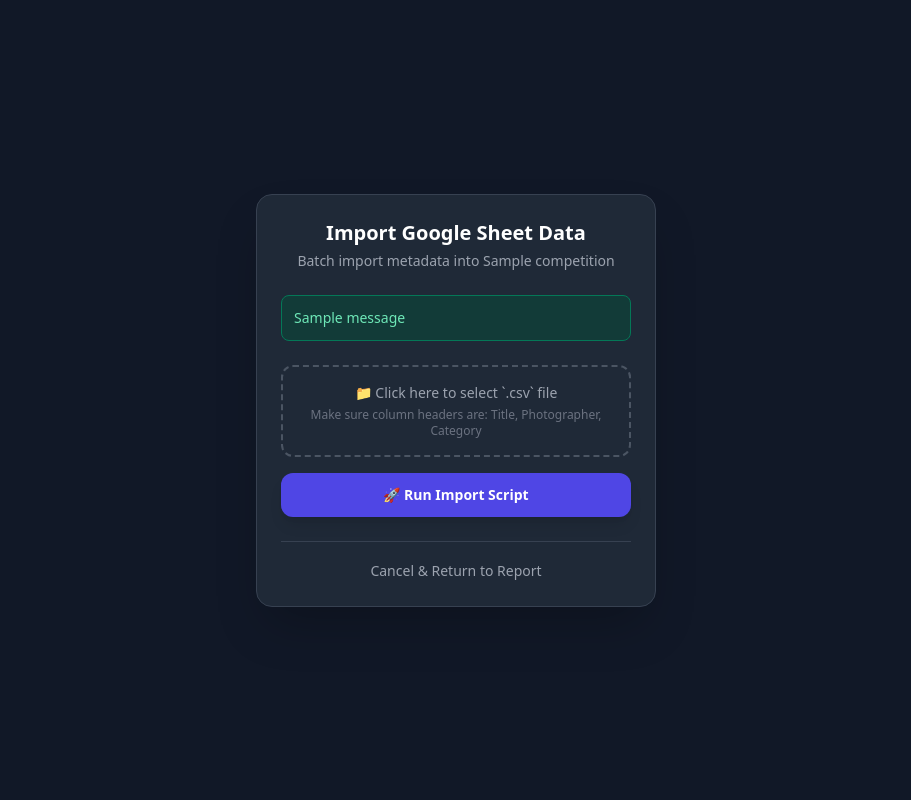
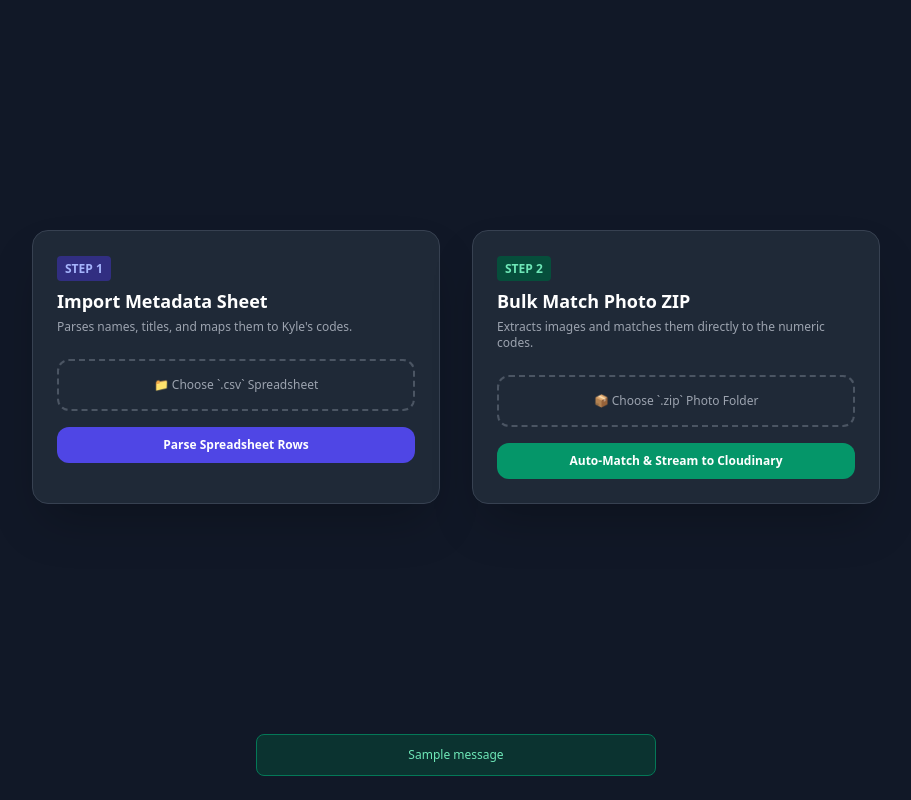
Before and after one commit to MenradHolm/simplyjudge, a Django app: template judging_app/templates/judging_app/upload_spreadsheet.html in a window 1280 px wide. Shown: the whole page, without its empty margins (184-1095 px from the left). Run offline with Django 3.2, Linux system fonts and the light colour scheme; the template is opened without the code that fills it: most values are stand-ins (such as "Sample title", 1, 10 or a date in 2020); one stand-in notice (Sample message) is shown; some libraries are stand-ins or nearby versions.

Commit message:
Add dual-card upload interface layout for spreadsheet and ZIP matching

```diff
--- a/judging_app/templates/judging_app/upload_spreadsheet.html
+++ b/judging_app/templates/judging_app/upload_spreadsheet.html
@@ -3,46 +3,62 @@
 <head>
     <meta charset="UTF-8">
     <meta name="viewport" content="width=device-width, initial-scale=1.0">
-    <title>SimplyJudge - Import Spreadsheet</title>
+    <title>SimplyJudge - Setup Dashboard</title>
     <script src="https://cdn.tailwindcss.com"></script>
 </head>
 <body class="bg-gray-900 text-gray-100 min-h-screen flex flex-col justify-between font-sans">
 
-    <main class="max-w-md mx-auto my-auto w-full p-6">
-        <div class="bg-gray-800 border border-gray-700 rounded-2xl p-6 shadow-2xl space-y-6">
+    <main class="max-w-4xl mx-auto my-auto w-full p-6 grid grid-cols-1 md:grid-cols-2 gap-8">
 
-            <div class="text-center">
-                <h1 class="text-xl font-black text-white">Import Google Sheet Data</h1>
-                <p class="text-sm text-gray-400 mt-1">Batch import metadata into {{ competition.name }}</p>
-            </div>
+        <div class="bg-gray-800 border border-gray-700 rounded-2xl p-6 shadow-2xl flex flex-col justify-between space-y-6">
+            <div>
+                <span class="text-xs font-bold px-2 py-1 bg-indigo-900 text-indigo-300 rounded">STEP 1</span>
+                <h1 class="text-lg font-black text-white mt-2">Import Metadata Sheet</h1>
+                <p class="text-xs text-gray-400 mt-1">Parses names, titles, and maps them to Kyle's codes.</p>
 
-            {% if messages %}
-                {% for message in messages %}
-                <div class="p-3 text-sm rounded-lg {% if message.tags == 'error' %}bg-red-900/50 text-red-300 border border-red-700{% else %}bg-emerald-900/50 text-emerald-300 border border-emerald-700{% endif %}">
-                    {{ message }}
-                </div>
-                {% endfor %}
-            {% endif %}
-
-            <form action="{% url 'upload_spreadsheet' competition.id %}" method="POST" enctype="multipart/form-data" class="space-y-4">
-                {% csrf_token %}
-
-                <div class="border-2 border-dashed border-gray-600 rounded-xl p-4 text-center hover:border-indigo-500 transition-colors bg-gray-850 relative">
-                    <input type="file" name="csv_file" accept=".csv" required class="absolute inset-0 w-full h-full opacity-0 cursor-pointer">
-                    <span class="text-gray-400 text-sm block">📁 Click here to select `.csv` file</span>
-                    <span class="text-xs text-gray-500 block mt-1">Make sure column headers are: Title, Photographer, Category</span>
-                </div>
-
-                <button type="submit" class="w-full py-3 bg-indigo-600 hover:bg-indigo-700 text-white rounded-xl font-bold transition-all shadow-lg text-sm">
-                    🚀 Run Import Script
-                </button>
-            </form>
-
-            <div class="border-t border-gray-700 pt-4 text-center">
-                <a href="{% url 'feedback_report' competition.id %}" class="text-sm text-gray-400 hover:text-white transition-colors">Cancel & Return to Report</a>
+                <form action="{% url 'upload_spreadsheet' competition.id %}" method="POST" enctype="multipart/form-data" class="space-y-4 mt-6">
+                    {% csrf_token %}
+                    <div class="border-2 border-dashed border-gray-600 rounded-xl p-4 text-center hover:border-indigo-500 transition-colors bg-gray-850 relative">
+                        <input type="file" name="csv_file" accept=".csv" required class="absolute inset-0 w-full h-full opacity-0 cursor-pointer">
+                        <span class="text-gray-400 text-xs block">📁 Choose `.csv` Spreadsheet</span>
+                    </div>
+                    <button type="submit" class="w-full py-2.5 bg-indigo-600 hover:bg-indigo-700 text-white rounded-xl font-bold transition-all text-xs">
+                        Parse Spreadsheet Rows
+                    </button>
+                </form>
             </div>
         </div>
+
+        <div class="bg-gray-800 border border-gray-700 rounded-2xl p-6 shadow-2xl flex flex-col justify-between space-y-6">
+            <div>
+                <span class="text-xs font-bold px-2 py-1 bg-emerald-900 text-emerald-300 rounded">STEP 2</span>
+                <h1 class="text-lg font-black text-white mt-2">Bulk Match Photo ZIP</h1>
+                <p class="text-xs text-gray-400 mt-1">Extracts images and matches them directly to the numeric codes.</p>
+
+                <form action="{% url 'upload_photos_zip' competition.id %}" method="POST" enctype="multipart/form-data" class="space-y-4 mt-6">
+                    {% csrf_token %}
+                    <div class="border-2 border-dashed border-gray-600 rounded-xl p-4 text-center hover:border-emerald-500 transition-colors bg-gray-850 relative">
+                        <input type="file" name="zip_file" accept=".zip" required class="absolute inset-0 w-full h-full opacity-0 cursor-pointer">
+                        <span class="text-gray-400 text-xs block">📦 Choose `.zip` Photo Folder</span>
+                    </div>
+                    <button type="submit" class="w-full py-2.5 bg-emerald-600 hover:bg-emerald-700 text-white rounded-xl font-bold transition-all text-xs">
+                        Auto-Match & Stream to Cloudinary
+                    </button>
+                </form>
+            </div>
+        </div>
+
     </main>
+
+    {% if messages %}
+    <div class="max-w-md mx-auto mb-6 w-full px-6 no-print">
+        {% for message in messages %}
+        <div class="p-3 text-xs rounded-lg text-center font-medium {% if message.tags == 'error' %}bg-red-900/50 text-red-300 border border-red-700{% elif message.tags == 'warning' %}bg-amber-900/50 text-amber-300 border border-amber-700{% else %}bg-emerald-900/50 text-emerald-300 border border-emerald-700{% endif %}">
+            {{ message }}
+        </div>
+        {% endfor %}
+    </div>
+    {% endif %}
 
 </body>
 </html>
```
